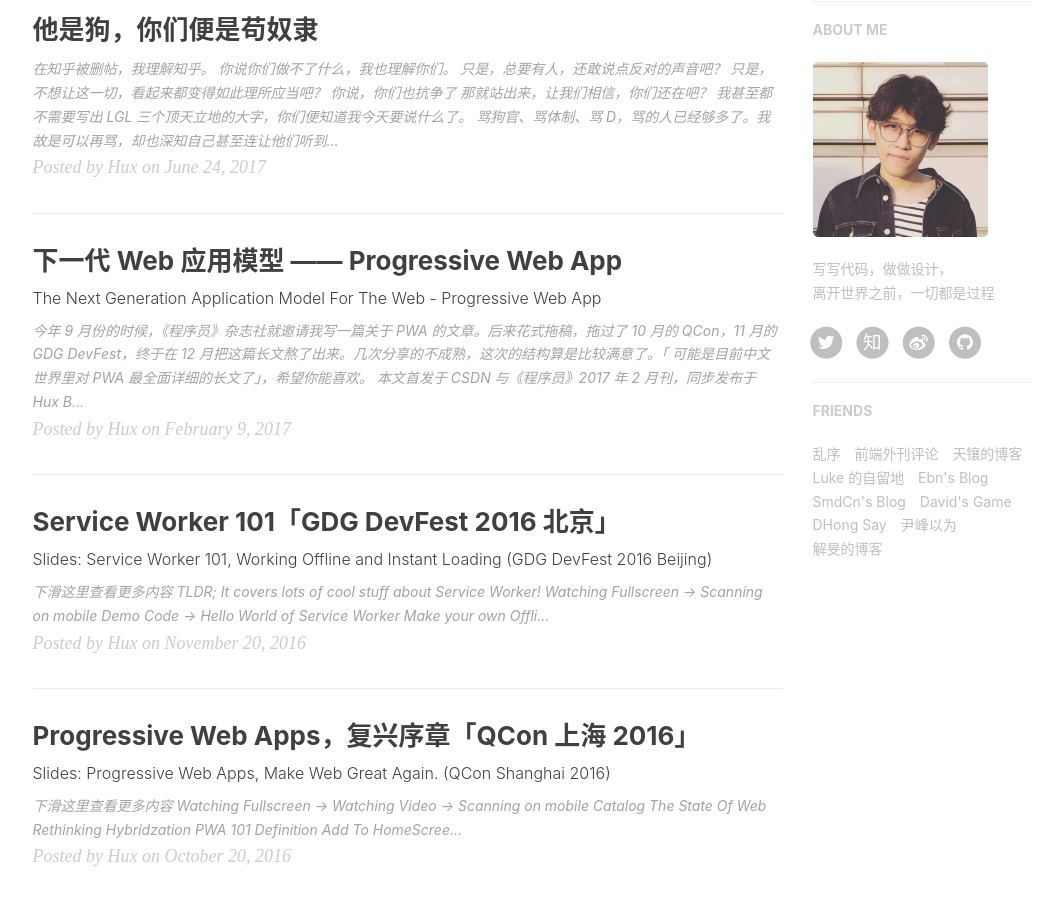
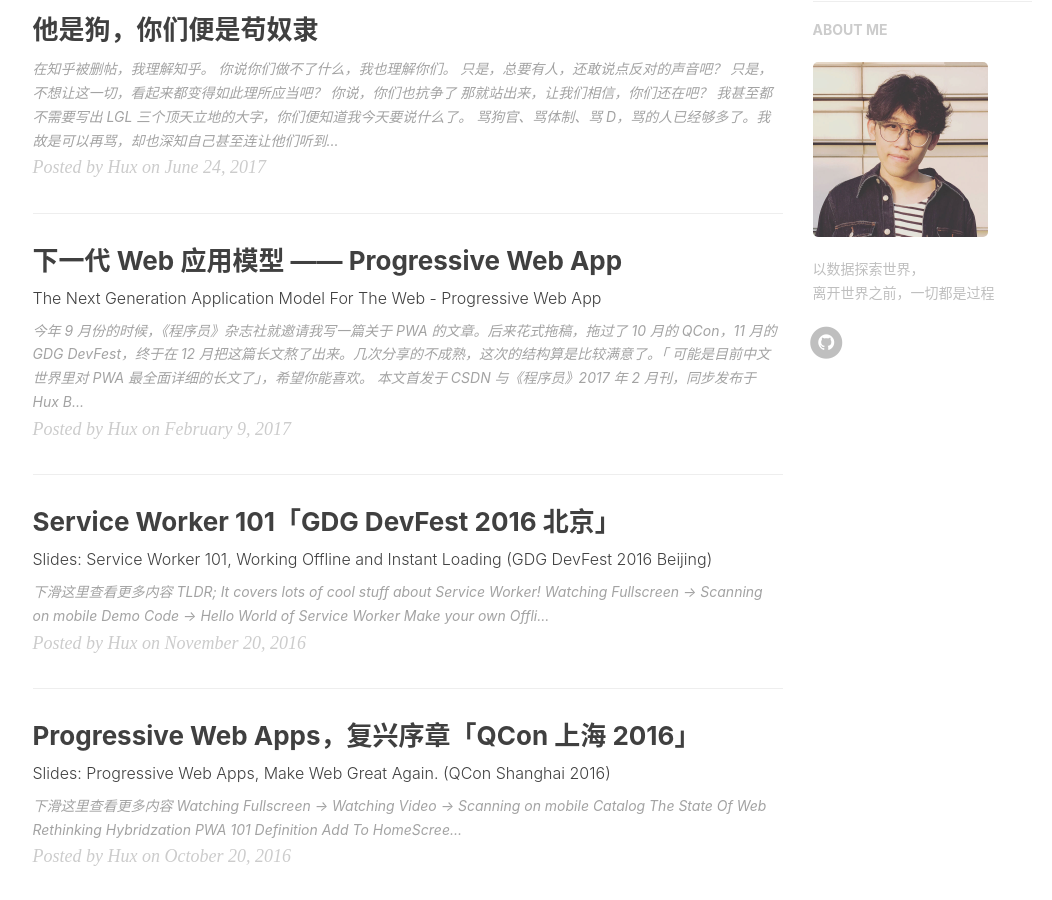
Before and after one commit to hanyunxuan/hanyunxuan.github.io, a Jekyll site: the page built from index.html, in a window 1280 px wide and 900 px high, scrolled down 692 px. Shown: the whole window, without its empty margins (135-1187 px from the left). Built offline with Jekyll 4.4.1, drawn with Linux system fonts in a browser that asks for light colours; nearby versions of some CDN libraries; the list of posts is cut into pages by our own code; comment, search, counter and statistics services are not loaded; some of the changed text lies outside the part shown.

Commit message:
Update _config.yml

```diff
--- a/_config.yml
+++ b/_config.yml
@@ -1,8 +1,8 @@
 # Site settings
-title: Hux Blog
-SEOTitle: 黄玄的博客 | Hux Blog
+title: Hanyunxuan Blog
+SEOTitle: 韩昀轩的博客 | Hanyunxuan Blog
 header-img: img/home-bg.jpg
-email: huxpro@gmail.com
+email: hanyunxuan2008@qq.com
 description: "关于前端与设计、黑客与画家 | 黄玄，Web & Mobile Lover，Software Engineer，UX Designer | 这里是 @Hux黄玄 的个人博客，与你一起发现更大的世界。"
 keyword: "黄玄, Hux黄玄, Hux, 鬼栈, huxpro, @huxpro, 黄玄的博客, Hux Blog, 博客, 个人网站, 互联网, Web, JavaScript, 前端, 设计"
 url: "https://huangxuan.me"              # your host, for absolute URL
@@ -12,10 +12,9 @@ baseurl: ""                             # for example, '/blog' if your blog host
 
 # SNS settings
 RSS: false
-weibo_username:     huxpro
-zhihu_username:     huxpro
-github_username:    huxpro
-twitter_username:   huxpro
+#weibo_username:     huxpro
+#zhihu_username:     huxpro
+github_username:    hanyunxuan
 #facebook_username:  huxpro
 # linkedin_username:  firstname-lastname-idxxxx
 
@@ -67,7 +66,7 @@ ga_domain: huangxuan.me
 
 # Sidebar settings
 sidebar: true                           # whether or not using Sidebar.
-sidebar-about-description: "写写代码，做做设计，<br>离开世界之前，一切都是过程"
+sidebar-about-description: "以数据探索世界，<br>离开世界之前，一切都是过程"
 sidebar-avatar: /img/avatar-hux.jpg      # use absolute URL, seeing it's used in both `/` and `/about/`
 
 
@@ -81,43 +80,3 @@ featured-condition-size: 1              # A tag will be featured if the size of
 # Progressive Web Apps
 chrome-tab-theme-color: "#000000"
 service-worker: true
-
-
-
-# Friends
-friends: [
-    {
-    #     title: "Su",
-    #     href: "http://su.gallery/"
-    # },{
-        title: "乱序",
-        href: "http://mida.re/"
-    },{
-        title: "前端外刊评论",
-        href: "http://qianduan.guru/"
-    },{
-        title: "天镶的博客",
-        href: "http://lingyu.wang/"
-    },{
-        title: "Luke 的自留地",
-        href: "http://hmqk1995.github.io"
-    },{
-        title: "Ebn's Blog",
-        href: "http://ebnbin.com/"
-    },{
-        title: "SmdCn's Blog",
-        href: "http://blog.smdcn.net"
-    },{
-        title: "David's Game",
-        href: "https://www.ruoyaowu.com/"
-    },{
-        title: "DHong Say",
-        href: "http://dhong.co"
-    },{
-        title: "尹峰以为",
-        href: "http://ingf.github.io/"
-    },{
-        title: "解旻的博客",
-        href: "http://xieminis.me/"
-    }
-]
```
